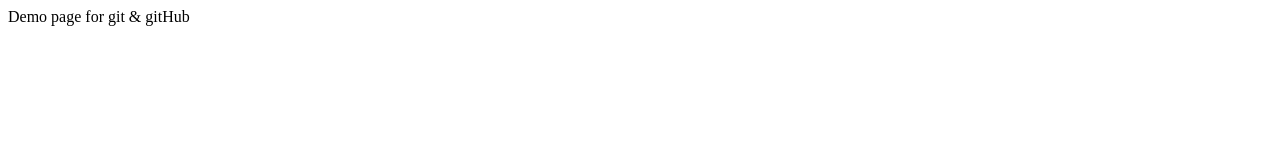
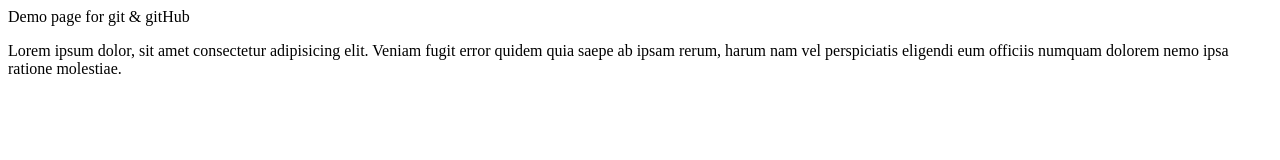
Before and after one commit to tungjty/git_tutorial_virtualAddiction, a plain HTML site: page index.html in a window 1280 px wide. Drawn offline with Linux system fonts and the light colour scheme.

Commit message:
Added new paragraph to index file

```diff
--- a/index.html
+++ b/index.html
@@ -1,12 +1,17 @@
 <!DOCTYPE html>
 <html lang="en">
-<head>
-    <meta charset="UTF-8">
-    <meta http-equiv="X-UA-Compatible" content="IE=edge">
-    <meta name="viewport" content="width=device-width, initial-scale=1.0">
+  <head>
+    <meta charset="UTF-8" />
+    <meta http-equiv="X-UA-Compatible" content="IE=edge" />
+    <meta name="viewport" content="width=device-width, initial-scale=1.0" />
     <title>git tutorial</title>
-</head>
-<body>
+  </head>
+  <body>
     Demo page for git & gitHub
-</body>
+    <p>
+      Lorem ipsum dolor, sit amet consectetur adipisicing elit. Veniam fugit
+      error quidem quia saepe ab ipsam rerum, harum nam vel perspiciatis
+      eligendi eum officiis numquam dolorem nemo ipsa ratione molestiae.
+    </p>
+  </body>
 </html>
```
